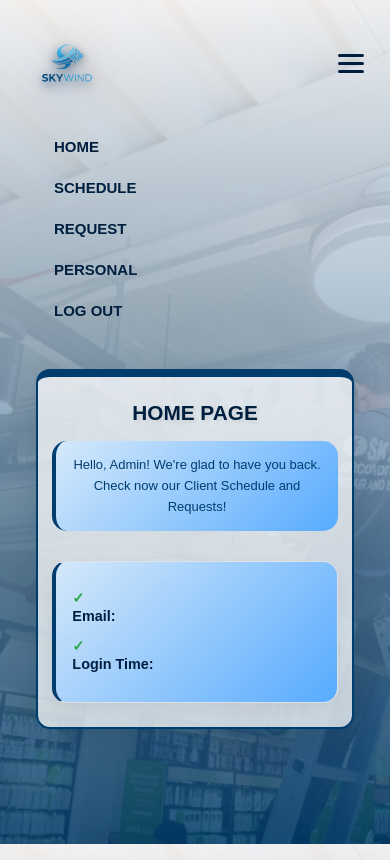
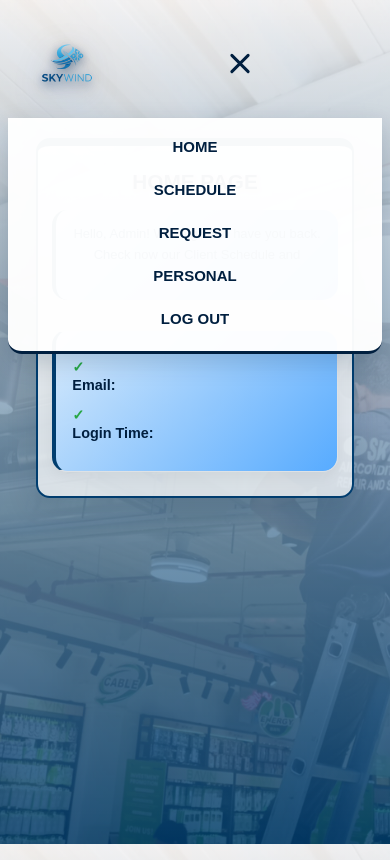
Before and after one commit to Kenzter/Skywind-Admin, a plain HTML site: page home.html in a window 390 px wide. Both pictures are taken after a click on the button "Menu". Drawn offline with Linux system fonts and the light colour scheme; no server answers.

Commit message:
Add files via upload

```diff
--- a/home.css
+++ b/home.css
@@ -37,6 +37,7 @@
     align-items: center;
     justify-content: space-between;
     padding: 20px 40px;
+    position: relative;
 }
 
 .logo {
@@ -93,6 +94,7 @@
     background: none;
     border: none;
     padding: 4px;
+    z-index: 1001;
 }
 .hamburger span {
     display: block;
@@ -100,8 +102,13 @@
     height: 3px;
     background: #001f3f;
     border-radius: 3px;
-    transition: 0.3s;
+    transition: transform 0.3s ease, opacity 0.3s ease;
+    transform-origin: center;
 }
+/* X animation when menu is open */
+.hamburger.active span:nth-child(1) { transform: translateY(8px) rotate(45deg); }
+.hamburger.active span:nth-child(2) { opacity: 0; transform: scaleX(0); }
+.hamburger.active span:nth-child(3) { transform: translateY(-8px) rotate(-45deg); }
 
 /* ── Home content ── */
 .home {
@@ -190,28 +197,41 @@
 @media (max-width: 768px) {
     header {
         padding: 14px 20px;
-        flex-wrap: wrap;
-        gap: 10px;
     }
 
     .logo { width: 110px; }
 
-    .navbar { width: 100%; }
+    .hamburger { display: flex; }
+
+    .navbar {
+        position: static;
+    }
 
     .navbar ul {
+        display: none;
         flex-direction: column;
-        align-items: flex-start;
-        gap: 4px;
-        padding: 10px 0;
-        border-bottom: none;
-        display: none;
+        position: absolute;
+        top: 100%;
+        left: 0;
+        right: 0;
+        background: rgba(255, 255, 255, 0.97);
+        box-shadow: 0 8px 24px rgba(0, 31, 63, 0.18);
+        border-radius: 0 0 14px 14px;
+        border-bottom: 3px solid #001f3f;
+        z-index: 1000;
+        padding: 8px 0 12px;
+        align-items: stretch;
+        gap: 2px;
     }
 
     .navbar ul.open { display: flex; }
 
-    .navbar li a { padding: 10px 16px; width: 100%; }
-
-    .hamburger { display: flex; }
+    .navbar li a {
+        padding: 12px 20px;
+        border-radius: 0;
+        width: 100%;
+        box-sizing: border-box;
+    }
 
     .homebox {
         padding: 30px 20px;
--- a/home.html
+++ b/home.html
@@ -39,14 +39,31 @@
 </div>
 
 <script>
-document.addEventListener("click", function(e){
-  if (e.target.closest(".hamburger")) {
-    document.querySelector(".navbar ul").classList.toggle("open");
-  } else if (!e.target.closest(".navbar")) {
-    var ul = document.querySelector(".navbar ul");
-    if (ul) ul.classList.remove("open");
-  }
-});
+(function () {
+    const hamburger = document.querySelector(".hamburger");
+    const navUl     = document.querySelector(".navbar ul");
+    if (!hamburger || !navUl) return;
+
+    hamburger.addEventListener("click", function (e) {
+        e.stopPropagation();
+        const isOpen = navUl.classList.toggle("open");
+        hamburger.classList.toggle("active", isOpen);
+    });
+
+    navUl.querySelectorAll("a").forEach(function (link) {
+        link.addEventListener("click", function () {
+            navUl.classList.remove("open");
+            hamburger.classList.remove("active");
+        });
+    });
+
+    document.addEventListener("click", function (e) {
+        if (!e.target.closest("header")) {
+            navUl.classList.remove("open");
+            hamburger.classList.remove("active");
+        }
+    });
+})();
 </script>
 
 <script type="module">
--- a/personal.css
+++ b/personal.css
@@ -37,8 +37,7 @@
     align-items: center;
     justify-content: space-between;
     padding: 20px 40px;
-    flex-wrap: wrap;
-    gap: 10px;
+    position: relative;
 }
 
 .logo { width: 150px; height: auto; }
@@ -85,6 +84,7 @@
     background: none;
     border: none;
     padding: 4px;
+    z-index: 1001;
 }
 .hamburger span {
     display: block;
@@ -92,7 +92,12 @@
     height: 3px;
     background: #001f3f;
     border-radius: 3px;
+    transition: transform 0.3s ease, opacity 0.3s ease;
+    transform-origin: center;
 }
+.hamburger.active span:nth-child(1) { transform: translateY(8px) rotate(45deg); }
+.hamburger.active span:nth-child(2) { opacity: 0; transform: scaleX(0); }
+.hamburger.active span:nth-child(3) { transform: translateY(-8px) rotate(-45deg); }
 
 /* ── Profile container ── */
 .personal-container {
@@ -204,18 +209,26 @@
 @media (max-width: 768px) {
     header { padding: 14px 20px; }
     .logo { width: 110px; }
+    .hamburger { display: flex; }
 
     .navbar ul {
+        display: none;
         flex-direction: column;
-        align-items: flex-start;
-        gap: 4px;
-        padding: 10px 0;
-        border-bottom: none;
-        display: none;
+        position: absolute;
+        top: 100%;
+        left: 0;
+        right: 0;
+        background: rgba(255, 255, 255, 0.97);
+        box-shadow: 0 8px 24px rgba(0, 31, 63, 0.18);
+        border-radius: 0 0 14px 14px;
+        border-bottom: 3px solid #001f3f;
+        z-index: 1000;
+        padding: 8px 0 12px;
+        align-items: stretch;
+        gap: 2px;
     }
     .navbar ul.open { display: flex; }
-    .navbar li a { padding: 10px 16px; width: 100%; }
-    .hamburger { display: flex; }
+    .navbar li a { padding: 12px 20px; border-radius: 0; width: 100%; box-sizing: border-box; }
 
     .welcome-section h1 { font-size: 20px; }
     .profilebox { padding: 20px; }
--- a/request.css
+++ b/request.css
@@ -37,6 +37,7 @@
     align-items: center;
     justify-content: space-between;
     padding: 20px 40px;
+    position: relative;
     flex-wrap: wrap;
     gap: 10px;
 }
@@ -86,6 +87,7 @@
     background: none;
     border: none;
     padding: 4px;
+    z-index: 1001;
 }
 .hamburger span {
     display: block;
@@ -93,7 +95,12 @@
     height: 3px;
     background: #001f3f;
     border-radius: 3px;
+    transition: transform 0.3s ease, opacity 0.3s ease;
+    transform-origin: center;
 }
+.hamburger.active span:nth-child(1) { transform: translateY(8px) rotate(45deg); }
+.hamburger.active span:nth-child(2) { opacity: 0; transform: scaleX(0); }
+.hamburger.active span:nth-child(3) { transform: translateY(-8px) rotate(-45deg); }
 
 /* ── Request box ── */
 .request { padding: 20px; }
@@ -174,18 +181,26 @@
 @media (max-width: 768px) {
     header { padding: 14px 20px; }
     .logo { width: 110px; }
+    .hamburger { display: flex; }
 
     .navbar ul {
+        display: none;
         flex-direction: column;
-        align-items: flex-start;
-        gap: 4px;
-        padding: 10px 0;
-        border-bottom: none;
-        display: none;
+        position: absolute;
+        top: 100%;
+        left: 0;
+        right: 0;
+        background: rgba(255, 255, 255, 0.97);
+        box-shadow: 0 8px 24px rgba(0, 31, 63, 0.18);
+        border-radius: 0 0 14px 14px;
+        border-bottom: 3px solid #001f3f;
+        z-index: 1000;
+        padding: 8px 0 12px;
+        align-items: stretch;
+        gap: 2px;
     }
     .navbar ul.open { display: flex; }
-    .navbar li a { padding: 10px 16px; width: 100%; }
-    .hamburger { display: flex; }
+    .navbar li a { padding: 12px 20px; border-radius: 0; width: 100%; box-sizing: border-box; }
 
     .requestbox { padding: 16px; }
     .request-table { font-size: 13px; }
--- a/schedule.css
+++ b/schedule.css
@@ -37,6 +37,7 @@
     align-items: center;
     justify-content: space-between;
     padding: 20px 40px;
+    position: relative;
     flex-wrap: wrap;
     gap: 10px;
 }
@@ -86,6 +87,7 @@
     background: none;
     border: none;
     padding: 4px;
+    z-index: 1001;
 }
 .hamburger span {
     display: block;
@@ -93,7 +95,12 @@
     height: 3px;
     background: #001f3f;
     border-radius: 3px;
+    transition: transform 0.3s ease, opacity 0.3s ease;
+    transform-origin: center;
 }
+.hamburger.active span:nth-child(1) { transform: translateY(8px) rotate(45deg); }
+.hamburger.active span:nth-child(2) { opacity: 0; transform: scaleX(0); }
+.hamburger.active span:nth-child(3) { transform: translateY(-8px) rotate(-45deg); }
 
 /* ── Schedule box ── */
 .schedule { padding: 20px; }
@@ -171,18 +178,26 @@
 @media (max-width: 768px) {
     header { padding: 14px 20px; }
     .logo { width: 110px; }
+    .hamburger { display: flex; }
 
     .navbar ul {
+        display: none;
         flex-direction: column;
-        align-items: flex-start;
-        gap: 4px;
-        padding: 10px 0;
-        border-bottom: none;
-        display: none;
+        position: absolute;
+        top: 100%;
+        left: 0;
+        right: 0;
+        background: rgba(255, 255, 255, 0.97);
+        box-shadow: 0 8px 24px rgba(0, 31, 63, 0.18);
+        border-radius: 0 0 14px 14px;
+        border-bottom: 3px solid #001f3f;
+        z-index: 1000;
+        padding: 8px 0 12px;
+        align-items: stretch;
+        gap: 2px;
     }
     .navbar ul.open { display: flex; }
-    .navbar li a { padding: 10px 16px; width: 100%; }
-    .hamburger { display: flex; }
+    .navbar li a { padding: 12px 20px; border-radius: 0; width: 100%; box-sizing: border-box; }
 
     .schedulebox { padding: 16px; }
     .schedule-table { font-size: 13px; }
```
Also changed, not shown: personal.html (+25 -8 lines), request.html (+25 -8 lines), schedule.html (+25 -8 lines).
